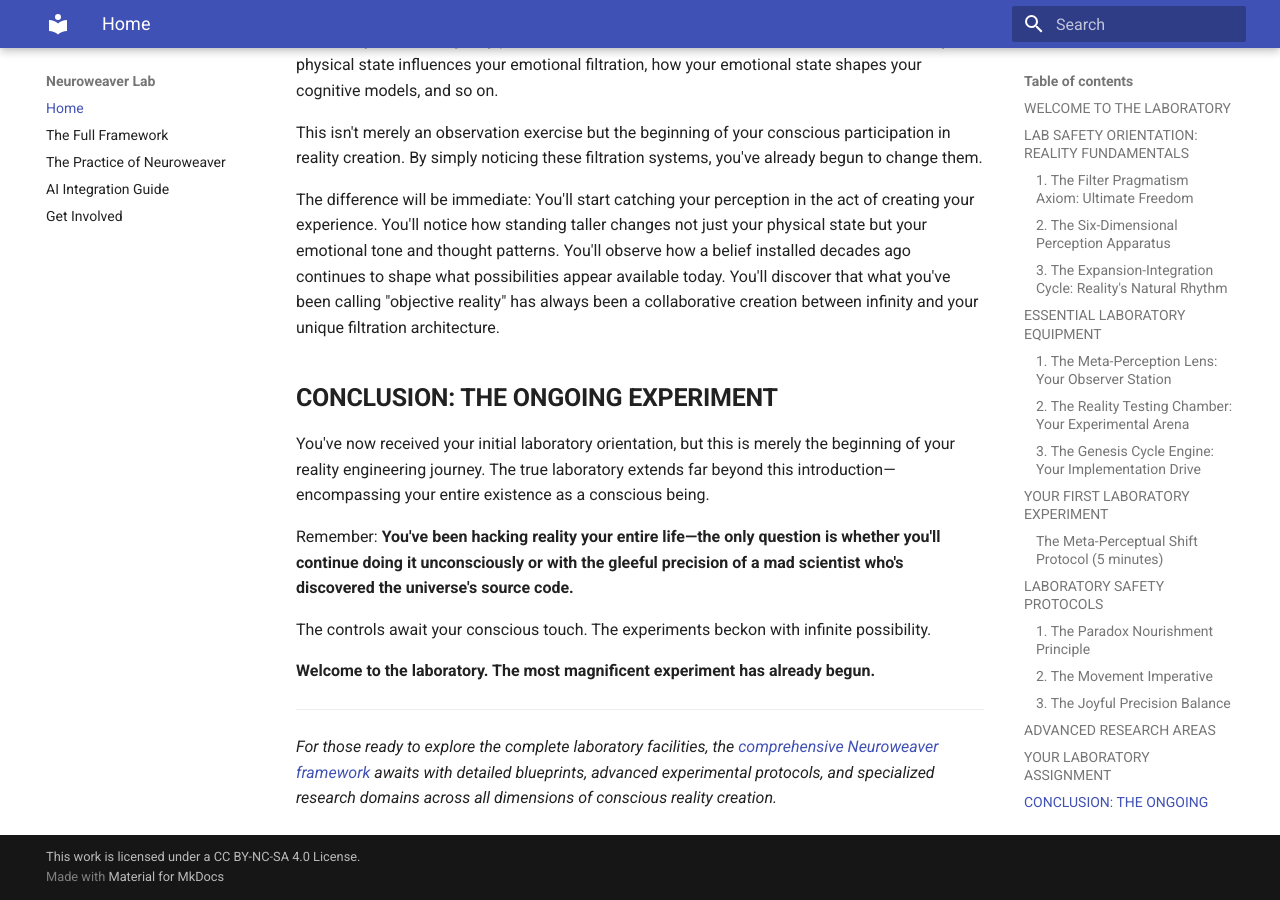
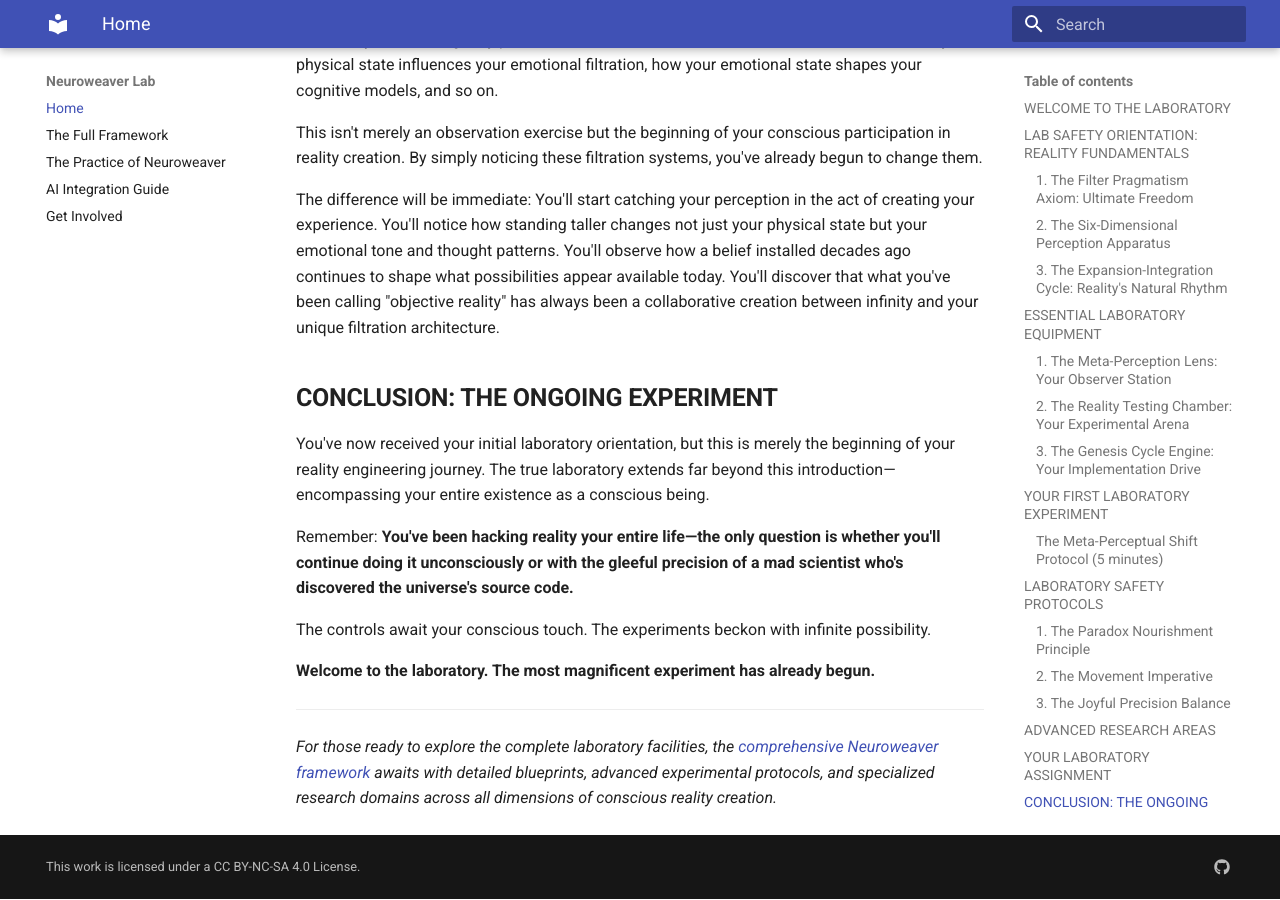
Before and after one commit to phillipclapham/neuroweaver, an MkDocs documentation site: the page built from docs/index.md, in a window 1280 px wide and 900 px high, scrolled down 9072 px. Built offline with MkDocs 1.6.1 and Material for MkDocs 9.7.7, drawn with Linux system fonts in a browser that asks for light colours.

Commit message:
footer refinements

```diff
--- a/mkdocs.yml
+++ b/mkdocs.yml
@@ -26,4 +26,9 @@ markdown_extensions:
 plugins:
   - search
 
+extra:
+  generator: false
+  social:
+    - icon: fontawesome/brands/github
+      link: https://github.com/phillipclapham/neuroweaver
 copyright: "This work is licensed under a <a href='https://creativecommons.org/licenses/by-nc-sa/4.0/'>CC BY-NC-SA 4.0 License</a>."
```
